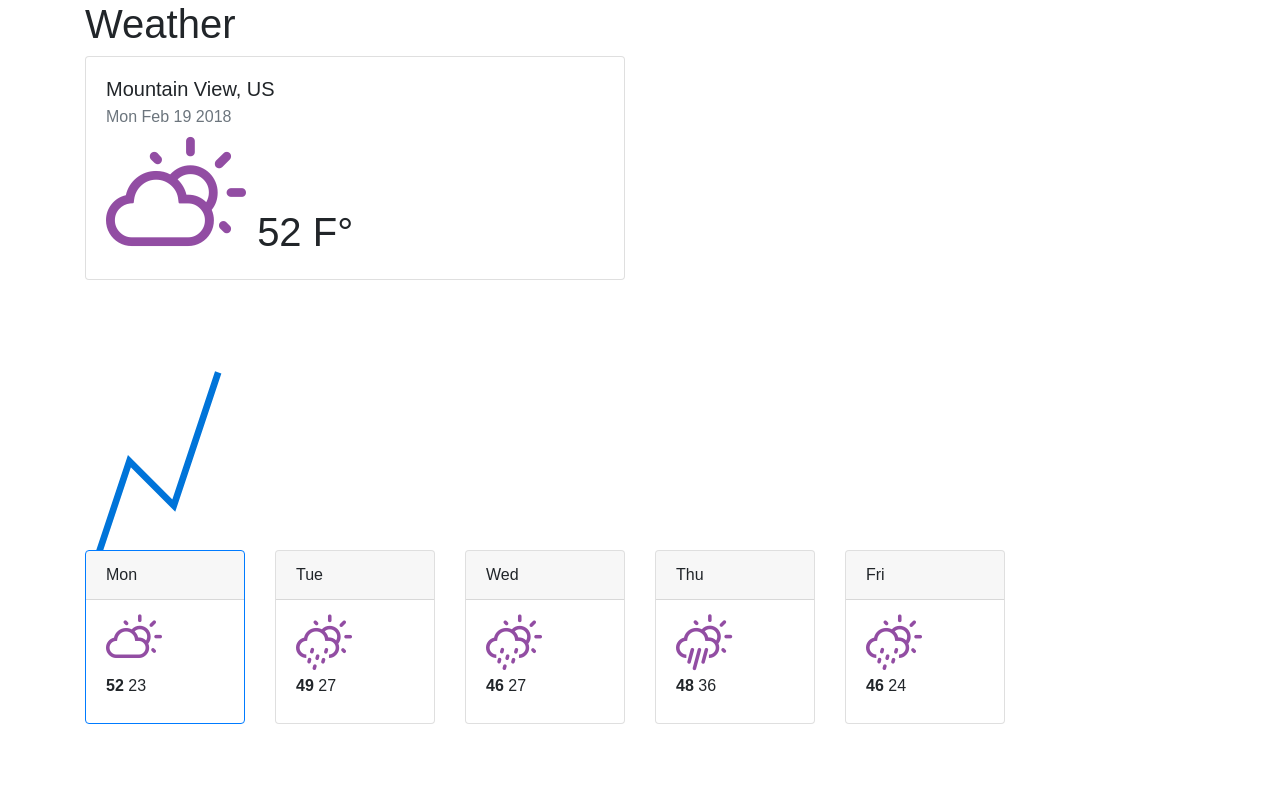
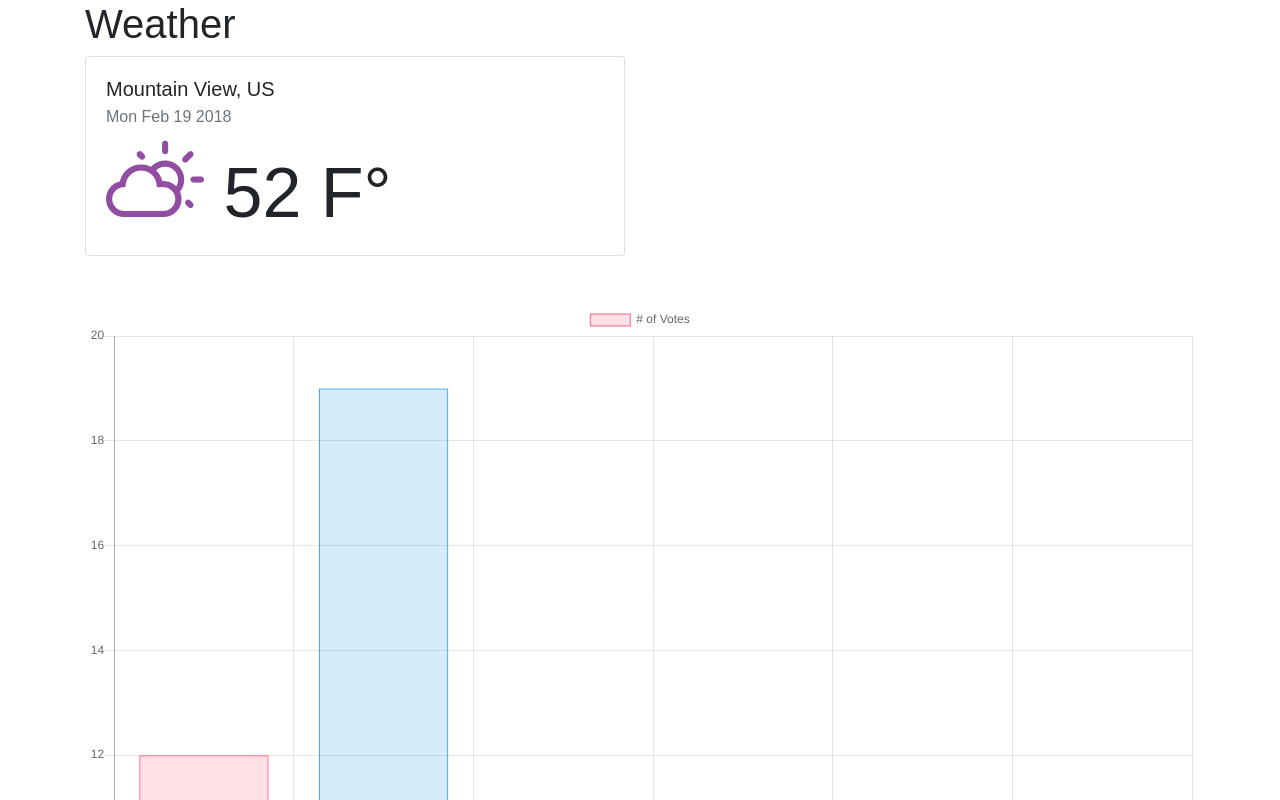
Before and after one commit to jyi468/weather, a React (Create React App) app: page / in a window 1280 px wide. Shown: the top 800 px of the page. Built offline with nearby package versions, Linux system fonts and the light colour scheme.

Commit message:
Add sample chart

```diff
--- a/package.json
+++ b/package.json
@@ -3,6 +3,7 @@
   "version": "0.1.0",
   "private": true,
   "dependencies": {
+    "@types/chart.js": "^2.7.37",
     "@types/react-redux": "^6.0.9",
     "@types/redux-logger": "^3.0.6",
     "bootstrap": "^4.1.3",
--- a/src/components/App.tsx
+++ b/src/components/App.tsx
@@ -57,8 +57,16 @@ export class App extends React.Component<WeatherState, WeatherState> {
 
     render() {
         const {city, country, scale, days, dayIndex, hourIndex} = this.props;
-        let currentForecast = days[dayIndex].hours[hourIndex];
+        let currentDay = days[dayIndex];
+        let currentForecast = currentDay.hours[hourIndex];
+        let x = 0;
+        let temps = currentDay.hours.map((forecast: any) => {
+            let pair =  [x, forecast.temperature];
+            x += 128;
+            return pair;
+        });
 
+        // Transform hours to points for graph.
         return (
             <div className="container">
                 <h1>Weather</h1>
@@ -76,7 +84,7 @@ export class App extends React.Component<WeatherState, WeatherState> {
                 </div>
                 <div className="row">
                     <div className="col-sm-12">
-                        <WeatherChart/>
+                        <WeatherChart points={temps}/>
                     </div>
                 </div>
                 <div className="row">
--- a/src/components/weatherChart/WeatherChart.tsx
+++ b/src/components/weatherChart/WeatherChart.tsx
@@ -1,17 +1,68 @@
 import * as React from "react";
+import { Chart } from 'chart.js';
 
-export const WeatherChart: React.SFC = (props) => {
+export interface ChartProps {
+    points: any[]
+}
+
+export const WeatherChart: React.SFC<ChartProps> = (props) => {
+    //let { points } = props;
+    /*let polyline = "";
+    let chart = document.getElementById('weather-chart');
+    if (chart) {
+
+        if (points) {
+            points.forEach((point) => {
+                polyline += point.toString() + " ";
+            });
+            chart.setAttribute('points', polyline);
+        }
+    }*/
+
+    let ctx = document.getElementById("myChart") as HTMLCanvasElement;
+
+    if (ctx) {
+        const myChart: Chart = new Chart(ctx, {
+            type: 'bar',
+            data: {
+                labels: ["Red", "Blue", "Yellow", "Green", "Purple", "Orange"],
+                datasets: [{
+                    label: '# of Votes',
+                    data: [12, 19, 3, 5, 2, 3],
+                    backgroundColor: [
+                        'rgba(255, 99, 132, 0.2)',
+                        'rgba(54, 162, 235, 0.2)',
+                        'rgba(255, 206, 86, 0.2)',
+                        'rgba(75, 192, 192, 0.2)',
+                        'rgba(153, 102, 255, 0.2)',
+                        'rgba(255, 159, 64, 0.2)'
+                    ],
+                    borderColor: [
+                        'rgba(255,99,132,1)',
+                        'rgba(54, 162, 235, 1)',
+                        'rgba(255, 206, 86, 1)',
+                        'rgba(75, 192, 192, 1)',
+                        'rgba(153, 102, 255, 1)',
+                        'rgba(255, 159, 64, 1)'
+                    ],
+                    borderWidth: 1
+                }]
+            },
+            options: {
+                scales: {
+                    yAxes: [{
+                        ticks: {
+                            beginAtZero:true
+                        }
+                    }]
+                }
+            }
+        });
+
+        console.log(myChart.ctx);
+    }
+
     return (
-        <svg viewBox="0 0 500 100" className="chart">
-            <polyline
-                fill="none"
-                stroke="#0074d9"
-                stroke-width="3"
-                points="
-       0,120
-       20,60
-       40,80
-       60,20"/>
-        </svg>
+        <canvas id="myChart" width="400" height="400"></canvas>
     );
 };
--- a/src/components/weatherMain/WeatherMain.tsx
+++ b/src/components/weatherMain/WeatherMain.tsx
@@ -19,8 +19,8 @@ export const WeatherMain: React.SFC<WeatherMainProps> = (props) => {
             <div className="card-body">
                 <h5 className="card-title">{city + ', ' + country}</h5>
                 <h6 className="card-subtitle mb-2 text-muted">{formatDate(time)}</h6>
-                <h1 className="card-text">
-                    <i className={'main-weather wi ' + getIconName(weather)}></i> {WeatherUtils.getTemperature(temperature, scale, true)}
+                <h1 className="card-text main-weather">
+                    <i className={'wi ' + getIconName(weather)}></i> {WeatherUtils.getTemperature(temperature, scale, true)}
                 </h1>
             </div>
         </div>
--- a/src/index.css
+++ b/src/index.css
@@ -8,5 +8,5 @@ body {
 }
 .main-weather{
   margin-top: 25px;
-  font-size: 100px;
+  font-size: 70px;
 }
```
